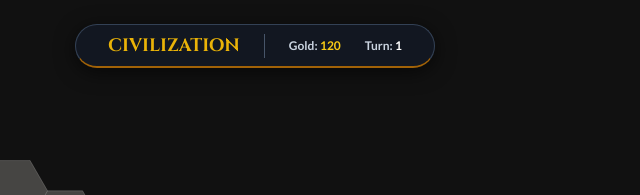
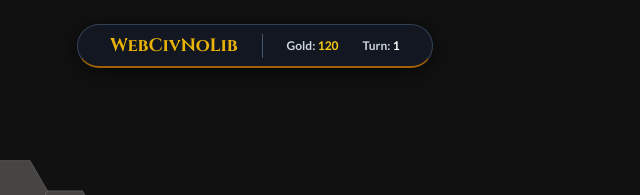
Before and after one commit to Nostromo-618/web-civ-no-lib, a plain HTML site: page index.html in a window 1280 px wide. Shown: the top 195 px of the page, 385-1025 px from the left. Drawn offline with Linux system fonts and the light colour scheme.

Commit message:
minor upd.(title)

```diff
--- a/index.html
+++ b/index.html
@@ -3,7 +3,7 @@
 <head>
     <meta charset="UTF-8">
     <meta name="viewport" content="width=device-width, initial-scale=1.0">
-    <title>Civ Clone: Flat Top Grid</title>
+    <title>WebCivNoLib</title>
     <link rel="stylesheet" href="css/styles.css">
 </head>
 <body>
@@ -13,17 +13,17 @@
     <div id="ui-layer">
         <!-- Top HUD -->
         <div class="glass-panel top-hud">
-            <span class="title civ-font">CIVILIZATION</span>
+            <span class="title civ-font">WebCivNoLib</span>
             <div class="divider"></div>
             <span class="stat">Gold: <span class="stat-value">120</span></span>
             <span class="stat">Turn: <span class="stat-value white">1</span></span>
         </div>
 
         <!-- Bottom Selection Panel -->
-        <div class="glass-panel hidden" id="selection-panel">
+        <!-- <div class="glass-panel hidden" id="selection-panel">
             <h2 id="hex-info" class="civ-font">Unknown</h2>
             <div class="subtitle">Flat-Top Grid System</div>
-        </div>
+        </div> -->
     </div>
 
     <script type="module" src="js/main.js"></script>
```
Also changed, not shown: 1 other file.
